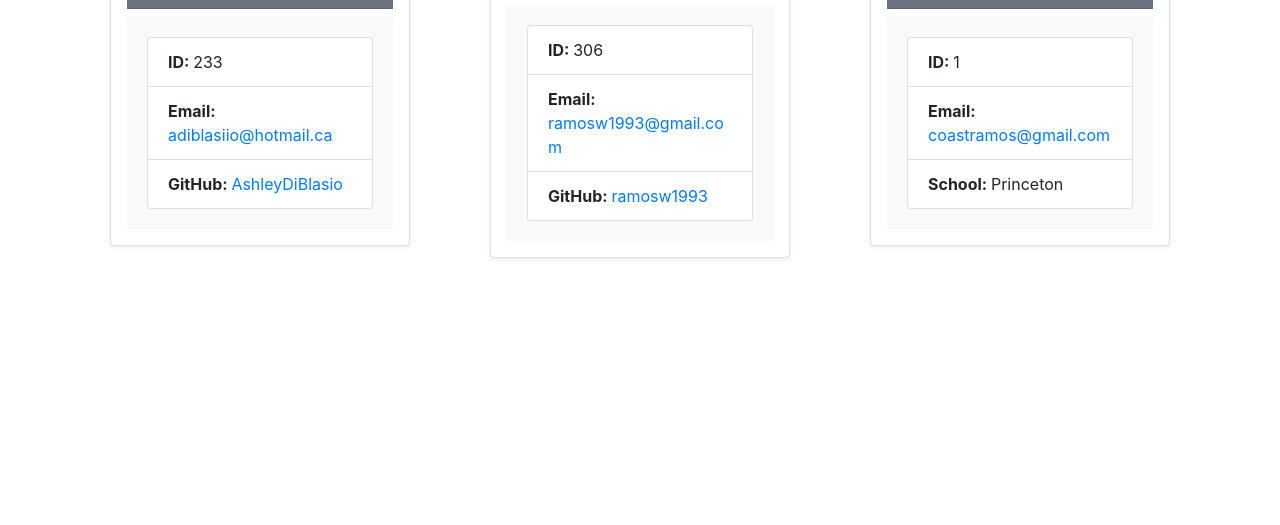
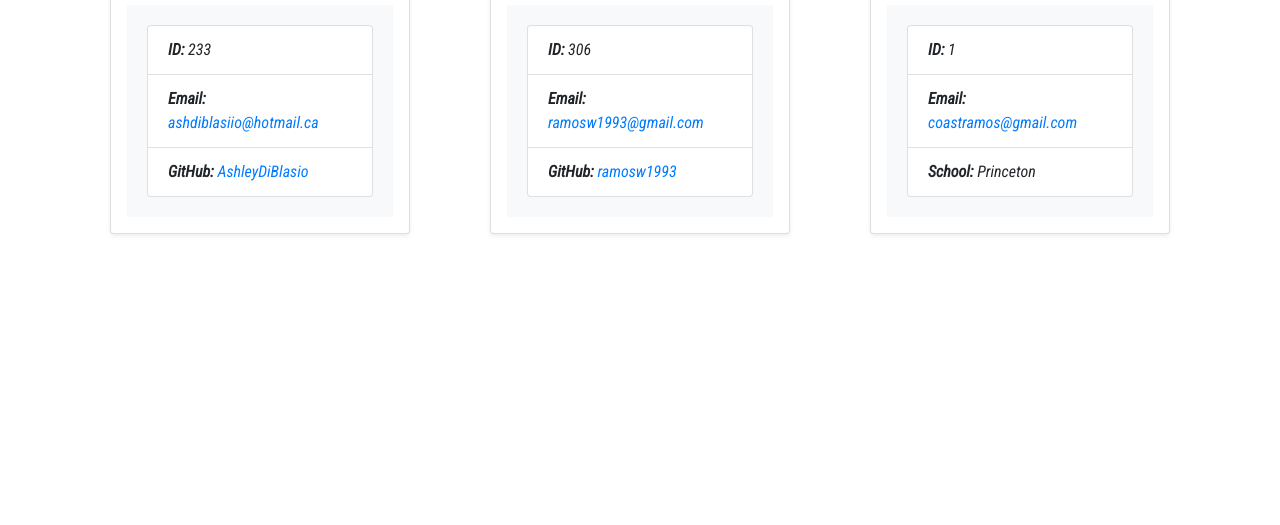
Before and after one commit to ramosw1993/Team-Profile-Generator, a website: page dist/index.html in a window 1280 px wide. Shown: the part 275-800 px from the top of the page. Drawn offline with nearby package versions, Linux system fonts and the light colour scheme.

Commit message:
html google fonts

```diff
--- a/dist/index.html
+++ b/dist/index.html
@@ -8,9 +8,13 @@
     <!-- Bootstrap -->
     <link rel="stylesheet" href="https://cdn.jsdelivr.net/npm/bootstrap@4.5.3/dist/css/bootstrap.min.css"
         integrity="sha384-TX8t27EcRE3e/ihU7zmQxVncDAy5uIKz4rEkgIXeMed4M0jlfIDPvg6uqKI2xXr2" crossorigin="anonymous" />
+    <!--Google font-->
+    <link rel="preconnect" href="https://fonts.googleapis.com">
+<link rel="preconnect" href="https://fonts.gstatic.com" crossorigin>
+<link href="https://fonts.googleapis.com/css2?family=Roboto+Condensed:ital@1&display=swap" rel="stylesheet">
 </head>
 
-<body class="pb-5">
+<body class="pb-5" style="font-family: 'Roboto Condensed', sans-serif;">
     <!-- Header -->
     <header class="p-3 mb-2 bg-primary">
         <h1 class="text-center text-white">My Team</h1>
@@ -34,7 +38,7 @@
                             </li>
                             <li class="list-group-item">
                                 <span class="font-weight-bold">Email: </span>
-                                <a href="mailto:janedoe@gmail.com">adiblasiio@hotmail.ca</a>
+                                <a href="ashdiblasiio@hotmail.ca">ashdiblasiio@hotmail.ca</a>
                             </li>
                             <li class="list-group-item">
                                 <span class="font-weight-bold">GitHub: </span>
@@ -57,7 +61,7 @@
                             </li>
                             <li class="list-group-item">
                                 <span class="font-weight-bold">Email: </span>
-                                <a href="mailto:janedoe@gmail.com">ramosw1993@gmail.com</a>
+                                <a href="ramosw1993@gmail.com">ramosw1993@gmail.com</a>
                             </li>
                             <li class="list-group-item">
                                 <span class="font-weight-bold">GitHub: </span>
@@ -80,7 +84,7 @@
                             </li>
                             <li class="list-group-item">
                                 <span class="font-weight-bold">Email: </span>
-                                <a href="mailto:johnsmith@gmail.com">coastramos@gmail.com</a>
+                                <a href="coastramos@gmail.com">coastramos@gmail.com</a>
                             </li>
                             <li class="list-group-item">
                                 <span class="font-weight-bold">School: </span>
```
